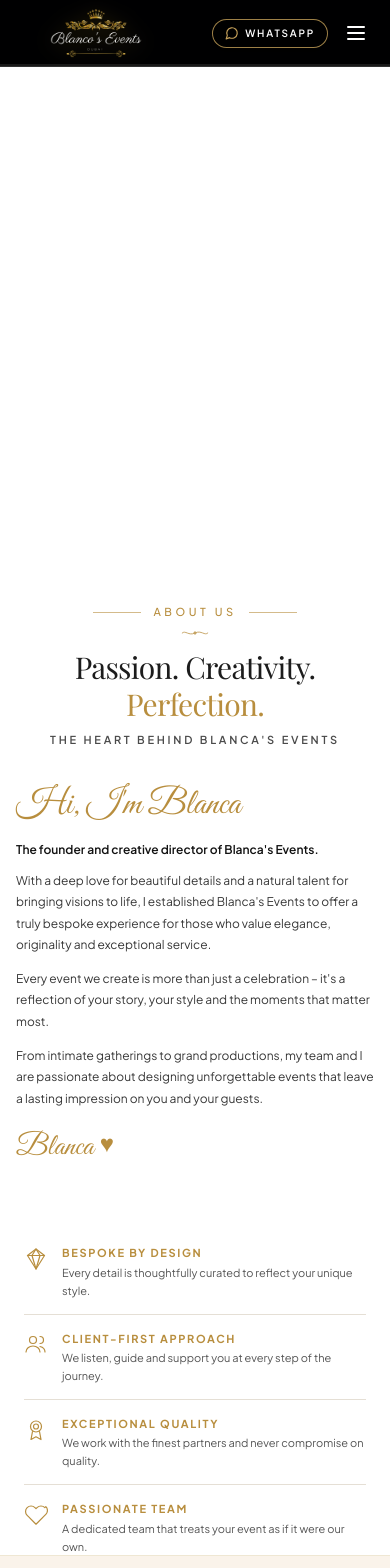
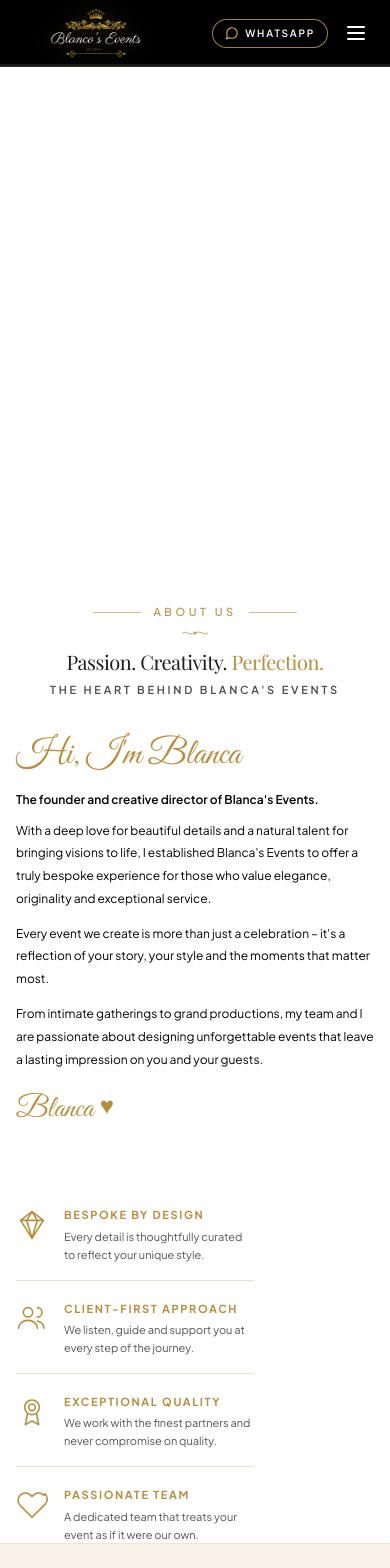
Before and after one commit to itfalcon176/blancosevents.com, a Next.js app: page /about in a window 390 px wide. Shown: the top 1568 px of the page. Built offline with nearby package versions, Linux system fonts and the light colour scheme; a web font is replaced by a local one.

Commit message:
feat: implement responsive AboutUsSection component with custom SVG icons and design layout

```diff
--- a/src/components/AboutUsSection.tsx
+++ b/src/components/AboutUsSection.tsx
@@ -158,7 +158,7 @@
                 </svg>
               </div>
 
-              <h2 className="text-3xl md:text-4xl lg:text-5xl font-serif text-[#1C1C1C] tracking-tight font-normal mb-2 leading-tight text-center">
+              <h2 className="text-xl sm:text-2xl md:text-3xl lg:text-[35px] xl:text-[45px] font-serif text-[#1C1C1C] tracking-tight font-normal mb-2 leading-tight text-center whitespace-nowrap">
                 Passion. Creativity. <span className="text-[#B88E3E]">Perfection.</span>
               </h2>
 
@@ -172,19 +172,19 @@
               Hi, I'm Blanca
             </h3>
 
-            <p className="text-xs sm:text-sm font-semibold text-[#111111] text-left">
+            <p className="text-xs sm:text-sm font-semibold text-black text-left">
               The founder and creative director of Blanca's Events.
             </p>
 
-            <p className="text-xs sm:text-sm text-[#383838] leading-[1.8] font-normal text-left">
+            <p className="text-xs sm:text-sm text-black leading-[1.9] font-normal text-left">
               With a deep love for beautiful details and a natural talent for bringing visions to life, I established Blanca's Events to offer a truly bespoke experience for those who value elegance, originality and exceptional service.
             </p>
 
-            <p className="text-xs sm:text-sm text-[#383838] leading-[1.8] font-normal text-left">
+            <p className="text-xs sm:text-sm text-black leading-[1.9] font-normal text-left">
               Every event we create is more than just a celebration – it's a reflection of your story, your style and the moments that matter most.
             </p>
 
-            <p className="text-xs sm:text-sm text-[#383838] leading-[1.8] font-normal text-left">
+            <p className="text-xs sm:text-sm text-black leading-[1.9] font-normal text-left">
               From intimate gatherings to grand productions, my team and I are passionate about designing unforgettable events that leave a lasting impression on you and your guests.
             </p>
 
@@ -195,22 +195,22 @@
             </div>
           </motion.div>
 
-          {/* Column 3: 4 Right Feature Cards (Top Aligned with Hi, I'm Blanca) */}
+          {/* Column 3: 4 Right Feature Cards (Top Aligned with Hi, I'm Blanca - Reduced Width & Larger Icons) */}
           <motion.div
             initial={{ opacity: 0, x: 30 }}
             whileInView={{ opacity: 1, x: 0 }}
             viewport={{ once: true }}
             transition={{ duration: 0.7, delay: 0.2 }}
-            className="w-full lg:w-[23%] xl:w-[23%] space-y-4 px-6 lg:px-0 lg:pl-6 xl:pl-8 pr-6 lg:pr-8 xl:pr-12 pt-14 lg:pt-[108px] flex-shrink-0"
+            className="w-full lg:w-[20%] xl:w-[20%] max-w-[270px] space-y-5 px-4 sm:px-6 lg:px-0 lg:pl-4 xl:pl-6 pr-4 pt-14 lg:pt-[108px] flex-shrink-0"
           >
             {/* Feature 1 */}
-            <div className="pb-3.5 border-b border-[#E5DFD5]">
-              <div className="flex items-start space-x-3.5">
+            <div className="pb-4 border-b border-[#E5DFD5]">
+              <div className="flex items-start space-x-4">
                 <div className="text-[#B88E3E] mt-0.5 flex-shrink-0">
-                  <DiamondIcon className="w-6 h-6 sm:w-7 sm:h-7" />
+                  <DiamondIcon className="w-8 h-8 sm:w-9 sm:h-9" />
                 </div>
-                <div>
-                  <h4 className="text-[11px] font-bold tracking-[0.15em] text-[#B88E3E] uppercase mb-0.5">
+                <div className="max-w-[220px]">
+                  <h4 className="text-[11px] font-bold tracking-[0.15em] text-[#B88E3E] uppercase mb-1">
                     BESPOKE BY DESIGN
                   </h4>
                   <p className="text-[11px] text-[#555555] leading-relaxed">
@@ -221,13 +221,13 @@
             </div>
 
             {/* Feature 2 */}
-            <div className="pb-3.5 border-b border-[#E5DFD5]">
-              <div className="flex items-start space-x-3.5">
+            <div className="pb-4 border-b border-[#E5DFD5]">
+              <div className="flex items-start space-x-4">
                 <div className="text-[#B88E3E] mt-0.5 flex-shrink-0">
-                  <UsersIcon className="w-6 h-6 sm:w-7 sm:h-7" />
+                  <UsersIcon className="w-8 h-8 sm:w-9 sm:h-9" />
                 </div>
-                <div>
-                  <h4 className="text-[11px] font-bold tracking-[0.15em] text-[#B88E3E] uppercase mb-0.5">
+                <div className="max-w-[220px]">
+                  <h4 className="text-[11px] font-bold tracking-[0.15em] text-[#B88E3E] uppercase mb-1">
                     CLIENT-FIRST APPROACH
                   </h4>
                   <p className="text-[11px] text-[#555555] leading-relaxed">
@@ -238,13 +238,13 @@
             </div>
 
             {/* Feature 3 */}
-            <div className="pb-3.5 border-b border-[#E5DFD5]">
-              <div className="flex items-start space-x-3.5">
+            <div className="pb-4 border-b border-[#E5DFD5]">
+              <div className="flex items-start space-x-4">
                 <div className="text-[#B88E3E] mt-0.5 flex-shrink-0">
-                  <QualityAwardIcon className="w-6 h-6 sm:w-7 sm:h-7" />
+                  <QualityAwardIcon className="w-8 h-8 sm:w-9 sm:h-9" />
                 </div>
-                <div>
-                  <h4 className="text-[11px] font-bold tracking-[0.15em] text-[#B88E3E] uppercase mb-0.5">
+                <div className="max-w-[220px]">
+                  <h4 className="text-[11px] font-bold tracking-[0.15em] text-[#B88E3E] uppercase mb-1">
                     EXCEPTIONAL QUALITY
                   </h4>
                   <p className="text-[11px] text-[#555555] leading-relaxed">
@@ -256,12 +256,12 @@
 
             {/* Feature 4 */}
             <div>
-              <div className="flex items-start space-x-3.5">
+              <div className="flex items-start space-x-4">
                 <div className="text-[#B88E3E] mt-0.5 flex-shrink-0">
-                  <HeartIcon className="w-6 h-6 sm:w-7 sm:h-7" />
+                  <HeartIcon className="w-8 h-8 sm:w-9 sm:h-9" />
                 </div>
-                <div>
-                  <h4 className="text-[11px] font-bold tracking-[0.15em] text-[#B88E3E] uppercase mb-0.5">
+                <div className="max-w-[220px]">
+                  <h4 className="text-[11px] font-bold tracking-[0.15em] text-[#B88E3E] uppercase mb-1">
                     PASSIONATE TEAM
                   </h4>
                   <p className="text-[11px] text-[#555555] leading-relaxed">
```
